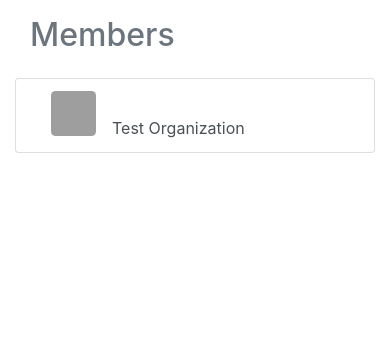
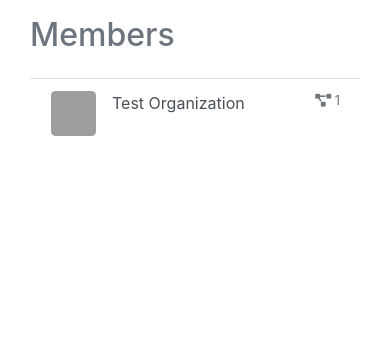
Before and after one commit to dchess/mothra, a Django app: page /members/ in a window 390 px wide. Shown: the part 63-420 px from the top of the page. Run offline with Django 3.2, Linux system fonts and the light colour scheme; a user stored in the database is signed in; data comes from the database, SQL or seed files in the repository; some libraries are stand-ins or nearby versions; grey boxes are pictures that could not be loaded.

Commit message:
Update members page styling

```diff
--- a/templates/members.html
+++ b/templates/members.html
@@ -2,19 +2,29 @@
 {% block content %}
 <div class="col-sm-8 offset-sm-2">
     <h2 class="text-muted py-3">Members</h2>
-    <div class="list-group">
+    <div class="list-group list-group-flush">
         {% for profile in object_list %}
-        <div class="row">
-            <a href="{% url "profile" profile.user %}" class="list-group-item list-group-item-action">
-                <div class="col-sm-1">
-                    <img src="https://github.com/{{ profile.github_id}}.png" class="profile-pic mr-3">
+        <a href="{% url "profile" profile.user %}" class="list-group-item list-group-item-action">
+            <div class="d-flex w-80 justify-content-between">
+                <div class="row">
+                    <div>
+                        <img src="https://github.com/{{ profile.github_id}}.png" class="profile-pic mx-3">
+                    </div>
+                    <div>
+                        <strong>{{ profile.user.first_name }} {{ profile.user.last_name }}</strong>
+                        <p>
+                            {{ profile.organization }}
+                        </p>
+                    </div>
                 </div>
-                <div class="col-sm">
-                    <strong>{{ profile.user.first_name }} {{ profile.user.last_name }}</strong><br>
-                    {{ profile.organization }}
-                </div>
-            </a>
-        </div>
+                <span class="text-muted small">
+                    <i class="fas fa-project-diagram"></i>
+                    {{ profile.products.count }}
+                </span>
+            </div>
+
+
+        </a>
         {% endfor %}
     </div>
 </div>
```
